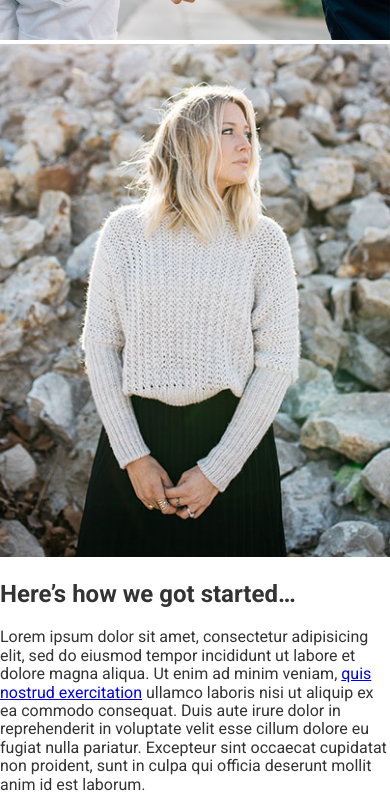
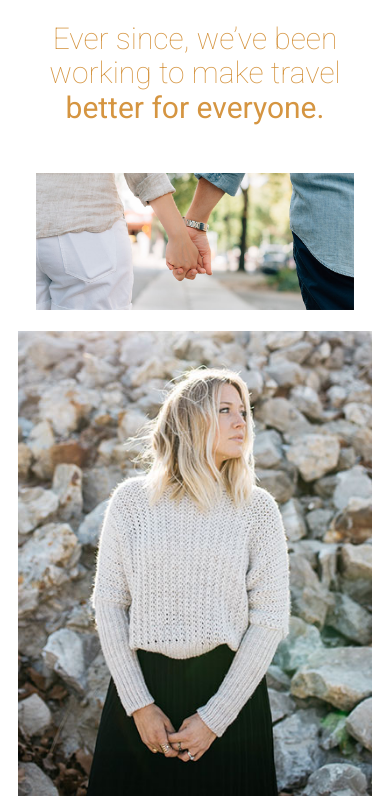
Before and after one commit to icanandiwill23/travel-again, a website: page app/index.html in a window 390 px wide. Shown: the part 853-1659 px from the top of the page. Drawn offline with Linux system fonts and the light colour scheme.

Commit message:
Completed Our-Beginning Desktop Version - Start Mobile Design

```diff
--- a/app/assets/styles/base/_global.css
+++ b/app/assets/styles/base/_global.css
@@ -1,3 +1,11 @@
+* {
+  box-sizing: border-box;
+}
+
+a {
+  color: $mainOrange;
+}
+
 body {
   font-family: "Roboto", sans-serif;
   color: #333;
--- a/app/assets/styles/base/_mixins.css
+++ b/app/assets/styles/base/_mixins.css
@@ -15,3 +15,11 @@
     @mixin-content;
   }
 }
+
+@define-mixin clearfix{
+  &::after{
+    content: "";
+    clear: both;
+    display: table;
+  }
+}
--- /dev/null
+++ b/app/assets/styles/modules/_container.css
@@ -0,0 +1,20 @@
+.container{
+  overflow: hidden;
+  padding-left: 18px;
+  padding-right: 18px;
+  max-width: 1236px;
+  margin-left: auto;
+  margin-right: auto;
+
+  &--medium{
+    max-width: 976px;
+  }
+
+  &--mb-on-medium{
+    margin-bottom: 1rem;
+
+    @mixin atMedium{
+      margin-bottom: 3.75rem;
+    }
+  }
+}
--- /dev/null
+++ b/app/assets/styles/modules/_generic-container.css
@@ -0,0 +1,13 @@
+.generic-container{
+
+  p{
+    line-height: 1.65;
+    font-size: 1.125rem;
+    font-weight: 300;
+    margin: 0 0 1.8rem;
+  }
+
+  p a{
+    font-weight: 500;
+  }
+}
--- /dev/null
+++ b/app/assets/styles/modules/_heading.css
@@ -0,0 +1,35 @@
+.heading{
+  font-size: 2.875rem;
+  font-weight: 300;
+  color: $mainBlue;
+
+  &--centered{
+    text-align: center;
+  }
+
+  &--no-t-margin{
+    margin-top: 0;
+  }
+
+  &--light{
+    font-weight: 100;
+  }
+
+  &--orange{
+    color: $mainOrange;
+  }
+
+  &--b-margin-large{
+    margin-bottom: 1.6em;
+  }
+
+  &--narrow{
+    max-width: 500px;
+    margin-left: auto;
+    margin-right: auto;
+  }
+
+  &--font-small{
+    font-size: 1.875rem;
+  }
+}
--- /dev/null
+++ b/app/assets/styles/modules/_page-section.css
@@ -0,0 +1,8 @@
+.page-section{
+  padding: 4.5rem 0;
+
+  &--blue{
+    background-color: $mainBlue;
+    color: #fff;
+  }
+}
--- /dev/null
+++ b/app/assets/styles/modules/_row.css
@@ -0,0 +1,34 @@
+.row{
+
+  @mixin clearfix;
+
+  &--gutters {
+    margin-right: -65px;
+  }
+
+  &--gutters > div{
+    padding-right: 65px;
+  }
+
+  /* Medium Media Query */
+
+  @mixin atMedium{
+    &--medium-4{
+      width: 33.33%;
+      float: left;
+    }
+
+    &--medium-4-larger{
+      width: 37%;
+    }
+
+    &--medium-6{
+      width: 66.66%;
+      float: left;
+    }
+
+    &--medium-6-smaller{
+      width: 63%;
+    }
+  }
+}
--- a/app/assets/styles/styles.css
+++ b/app/assets/styles/styles.css
@@ -4,3 +4,8 @@
 @import "base/_global";
 @import 'modules/_btn';
 @import "modules/_large-hero";
+@import "modules/_page-section";
+@import "modules/_container";
+@import "modules/_heading";
+@import 'modules/_row';
+@import "modules/_generic-container";
--- a/app/index.html
+++ b/app/index.html
@@ -41,18 +41,38 @@
     </div>
   </div>
 
-  <div id="our-beginning">
-    <h2>The first trip we planned was our own.</h2>
-    <h3>Ever since, we&rsquo;ve been working to make travel better for everyone.</h3>
+  <div id="our-beginning" class="page-section">
+    <div class="container">
+      <h2 class="heading heading--light heading--centered">The first trip we planned <strong>was our own.</strong></h2>
+
+      <h3 class="heading heading--light heading--centered heading--orange heading--b-margin-large heading--narrow heading--font-small">Ever since, we&rsquo;ve been working to make travel <strong>better for everyone.</strong></h3>
+
+      <div class="container container--medium container--mb-on-medium">
         <img src="assets/images/first-trip.jpg" alt="Couple walking down a street.">
+      </div>
+
+      <div class="row row--gutters">
+        <div class="row--medium-4 row--medium-4-larger">
           <img src="assets/images/our-start.jpg" alt="Our founder, Jane Doe">
-    <h2>Here&rsquo;s how we got started&hellip;</h2>
+        </div>
+
+        <div class="row--medium-6 row--medium-6-smaller">
+          <div class="generic-container">
+            <h2 class="heading heading--centered heading--no-t-margin">Here&rsquo;s how we got started&hellip;</h2>
+
             <p>Lorem ipsum dolor sit amet, consectetur adipisicing elit, sed do eiusmod tempor incididunt ut labore et dolore magna aliqua. Ut enim ad minim veniam, <a href="#">quis nostrud exercitation</a> ullamco laboris nisi ut aliquip ex ea commodo consequat. Duis aute irure dolor in reprehenderit in voluptate velit esse cillum dolore eu fugiat nulla pariatur. Excepteur sint occaecat cupidatat non proident, sunt in culpa qui officia deserunt mollit anim id est laborum.</p>
+
             <p>Duis aute irure dolor in <strong>reprehenderit in</strong> voluptate velit esse cillum dolore eu fugiat nulla pariatur. Excepteur sint occaecat cupidatat non proident, sunt in culpa qui officia deserunt mollit anim id est laborum. Lorem ipsum dolor sit amet, consectetur adipisicing elit, sed do eiusmod tempor incididunt ut labore et dolore magna aliqua.</p>
+
             <p>Duis aute irure dolor in reprehenderit in voluptate velit esse cillum dolore eu fugiat nulla pariatur. Excepteur sint occaecat cupidatat non proident, sunt in culpa qui officia deserunt mollit anim id est laborum velit esse cillum <strong>dolore eu fugiat.</strong></p>
           </div>
+        </div>
+      </div>
+    </div>
+  </div>
 
-  <div id="features">
+  <div id="features" class="page-section page-section--blue">
+    <div class="container">
       <img src="assets/images/icons/star.svg">
       <h2>Our Features</h2>
 
@@ -71,6 +91,7 @@
       <img src="assets/images/icons/fire.svg">
       <h3>Survival Kit</h3>
       <p>Everytime you book an escape with us we send you a survival kit with the finest materials. The kit will allow you to setup a tent, start a fire, scratch your own back and lower your taxes.</p>
+    </div>
   </div>
 
   <div id="testimonials">
--- a/app/temp/styles/styles.css
+++ b/app/temp/styles/styles.css
@@ -349,6 +349,14 @@ template {
   display: none;
 }
 
+* {
+  box-sizing: border-box;
+}
+
+a {
+  color: #d59541;
+}
+
 body {
   font-family: "Roboto", sans-serif;
   color: #333;
@@ -445,3 +453,119 @@ img {
       max-width: 30rem
   }
   }
+
+.page-section{
+  padding: 4.5rem 0;
+}
+
+.page-section--blue{
+    background-color: #2f5572;
+    color: #fff;
+  }
+
+.container{
+  overflow: hidden;
+  padding-left: 18px;
+  padding-right: 18px;
+  max-width: 1236px;
+  margin-left: auto;
+  margin-right: auto;
+}
+
+.container--medium{
+    max-width: 976px;
+  }
+
+.container--mb-on-medium{
+    margin-bottom: 1rem;
+  }
+
+@media (min-width: 768px){
+
+.container--mb-on-medium{
+      margin-bottom: 3.75rem
+  }
+  }
+
+.heading{
+  font-size: 2.875rem;
+  font-weight: 300;
+  color: #2f5572;
+}
+
+.heading--centered{
+    text-align: center;
+  }
+
+.heading--no-t-margin{
+    margin-top: 0;
+  }
+
+.heading--light{
+    font-weight: 100;
+  }
+
+.heading--orange{
+    color: #d59541;
+  }
+
+.heading--b-margin-large{
+    margin-bottom: 1.6em;
+  }
+
+.heading--narrow{
+    max-width: 500px;
+    margin-left: auto;
+    margin-right: auto;
+  }
+
+.heading--font-small{
+    font-size: 1.875rem;
+  }
+
+.row::after{
+    content: "";
+    clear: both;
+    display: table;
+  }
+
+.row--gutters {
+    margin-right: -65px;
+  }
+
+.row--gutters > div{
+    padding-right: 65px;
+  }
+
+/* Medium Media Query */
+
+@media (min-width: 768px){
+    .row--medium-4{
+      width: 33.33%;
+      float: left;
+    }
+
+    .row--medium-4-larger{
+      width: 37%;
+    }
+
+    .row--medium-6{
+      width: 66.66%;
+      float: left;
+    }
+
+    .row--medium-6-smaller{
+      width: 63%;
+    }
+  }
+
+.generic-container p{
+    line-height: 1.65;
+    font-size: 1.125rem;
+    font-weight: 300;
+    margin: 0 0 1.8rem;
+  }
+
+.generic-container p a{
+    font-weight: 500;
+  }
```
Lines whose indentation alone changed are shown as unchanged.
